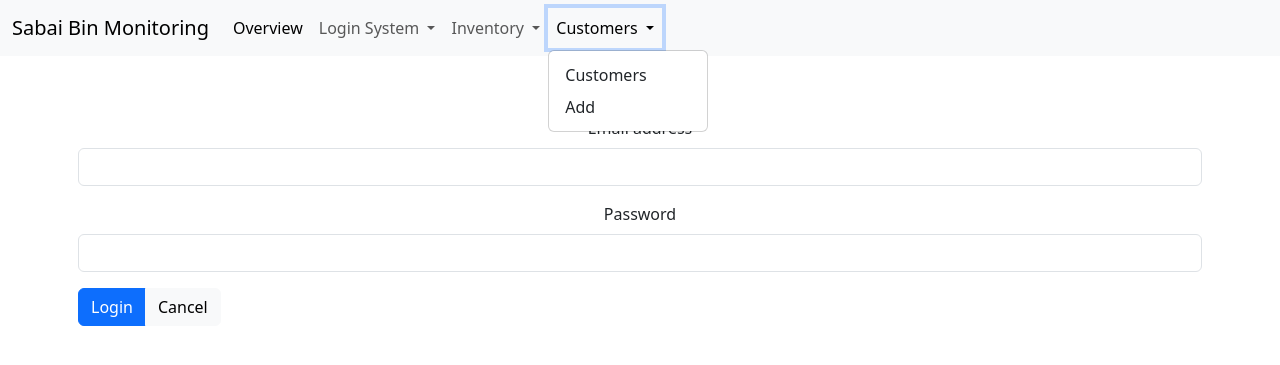
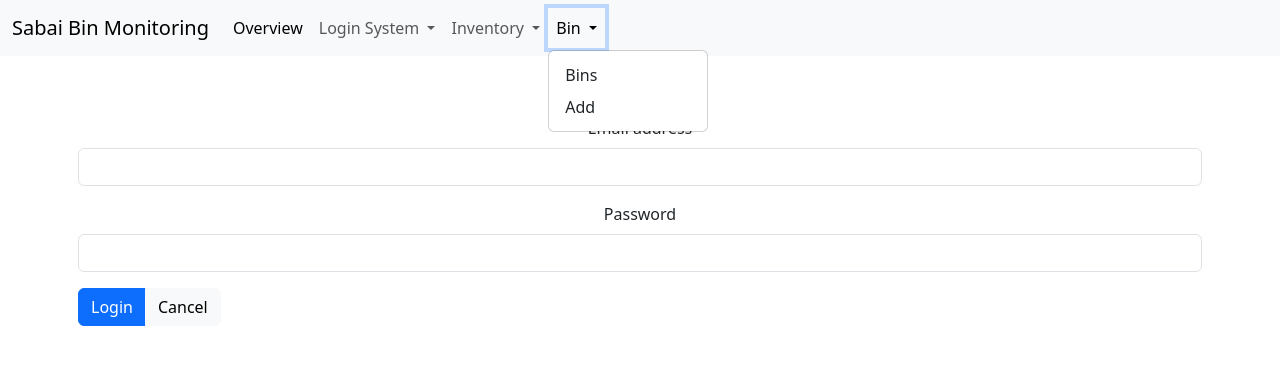
Before and after one commit to s7bruce/ewb, a Flask app: page / in a window 1280 px wide, after a click on "Bin". Shown: the top 365 px of the page. Run offline with Flask 3, Linux system fonts and the light colour scheme; some libraries are stand-ins or nearby versions.

Commit message:
half started

```diff
--- a/app/__init__.py
+++ b/app/__init__.py
@@ -1,5 +1,5 @@
 from flask import Flask, redirect, jsonify, render_template, request
-from app.models import db, User, Customer
+from app.models import db, User, Bins
 from app.routes.routes import routes_bp
 from app.routes.auth import auth_bp
 from flask_sqlalchemy import SQLAlchemy
--- a/app/routes/routes.py
+++ b/app/routes/routes.py
@@ -1,5 +1,5 @@
 from flask import Flask, render_template, request, redirect, Blueprint, jsonify, flash, url_for, current_app, send_file, Response
-from app.models import db, vexrobots, User, Customer
+from app.models import db, vexrobots, User, Bins
 from flask_sqlalchemy import SQLAlchemy
 import pandas as pd
 from sqlalchemy import func
@@ -134,26 +134,26 @@ def parse_csv(file_path):
 
 
 
-@routes_bp.route("/customers", methods=['GET'])
+@routes_bp.route("/bins", methods=['GET'])
 @login_required
 def customers():
     search_term = request.args.get('search', '', type=str)
-    query = Customer.query
+    query = Bins.query
     if search_term:
         query = query.filter(
-            Customer.name.ilike(f'%{search_term}%'),
-            Customer.name.ilike(f'%{search_term}%')
+            Bins.name.ilike(f'%{search_term}%'),
+            Bins.name.ilike(f'%{search_term}%')
         )
 
-    customers = query.all()
+    bins = query.all()
 
-    return render_template("customers.html", customers=customers, search_term=search_term)
+    return render_template("bins.html", bins=bins, search_term=search_term)
 
-@routes_bp.route('/customers/<int:id>', methods=['GET'])
+@routes_bp.route('/bins/<int:id>', methods=['GET'])
 @login_required
-def customer_detail(id):
-    customer = Customer.query.get_or_404(id)
-    return render_template('customer_detail.html', customer=customer)
+def bin_detail(id):
+    bin = Bins.query.get_or_404(id)
+    return render_template('bin_detail.html', bin=bin)
 
 @routes_bp.route('/customer_add', methods=['GET', 'POST'])
 @login_required
--- a/app/templates/base.html
+++ b/app/templates/base.html
@@ -50,11 +50,11 @@
           </ul>
           <li class="nav-item dropdown">
             <a class="nav-link dropdown-toggle" href="#" role="button" data-bs-toggle="dropdown" aria-expanded="false">
-              Customers
+              Bin
             </a>
             <ul class="dropdown-menu">
-              <li><a class="dropdown-item" href="/customers">Customers</a></li>
-              <li><a class="dropdown-item" href="/customer_add">Add</a></li>
+              <li><a class="dropdown-item" href="/bins">Bins</a></li>
+              <li><a class="dropdown-item" href="/bin_add">Add</a></li>
 
             </ul>
         </li>
```
Also changed, not shown: app/models.py (+3 -4 lines), app/templates/bin_detail.html (added, +32 -0 lines), app/templates/bin_edit.html (renamed from app/templates/customer_edit.html, +7 -10 lines), app/templates/bins.html (renamed from app/templates/customers.html, +7 -7 lines), app/templates/customer_detail.html (deleted, +0 -33 lines), instance/app.db.
